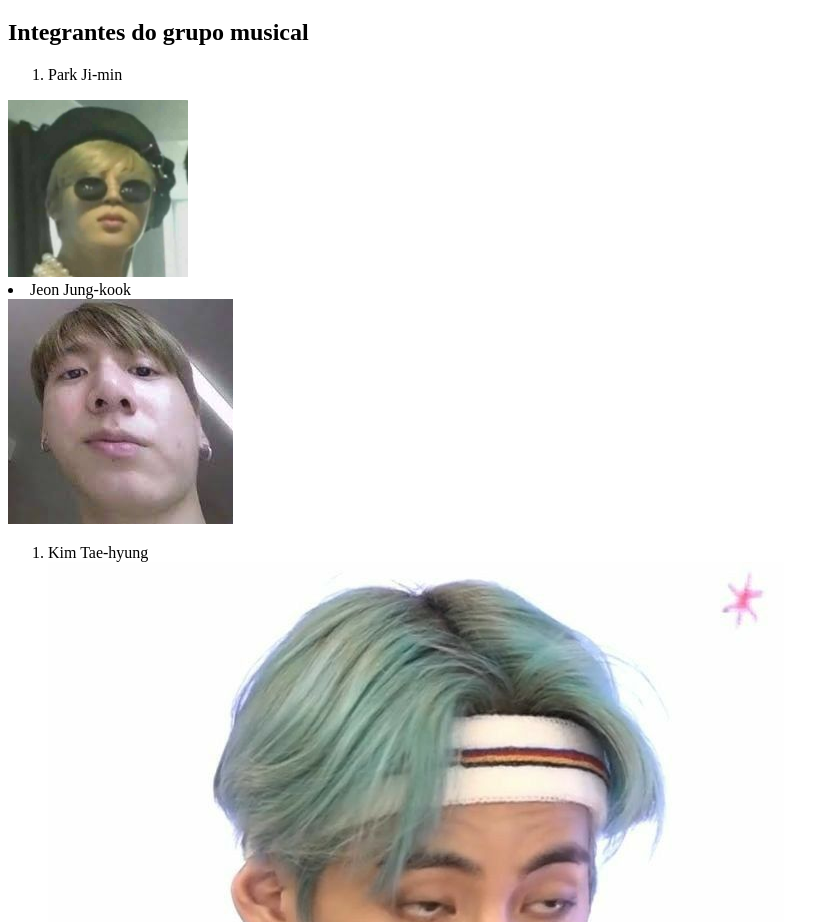
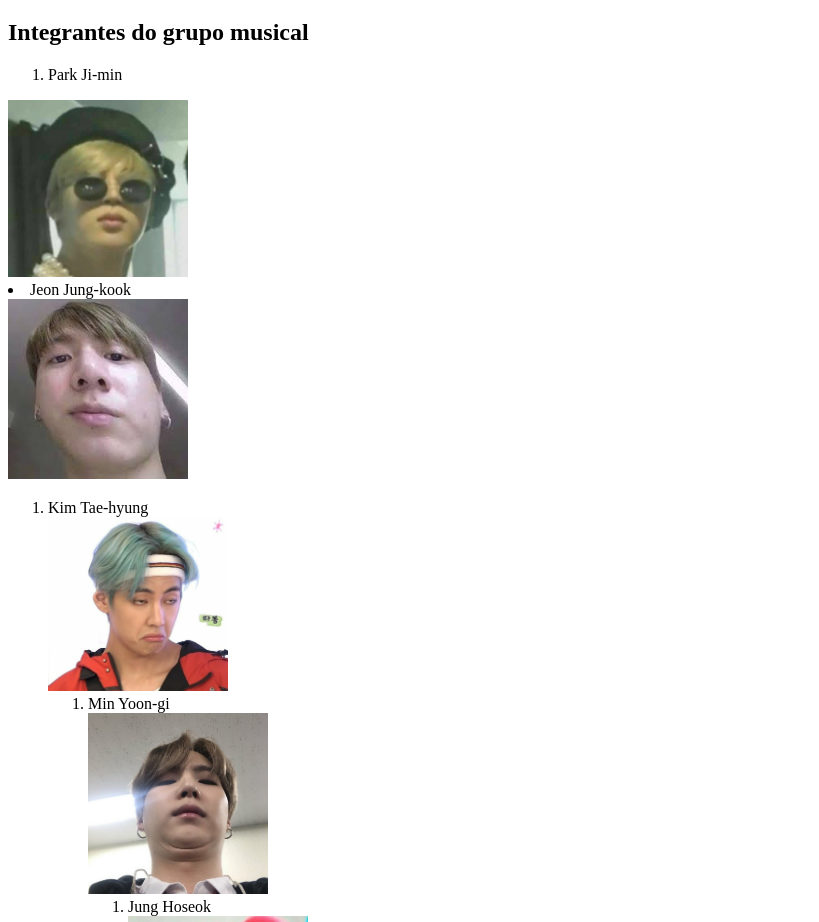
Before and after one commit to VeineHellen/bitiessi-do-paraguayo, a plain HTML site: page index.html in a window 1280 px wide. Shown: the part 378-1300 px from the top of the page, without its empty margins (0-819 px from the left). Drawn offline with Linux system fonts and the light colour scheme.

Commit message:
altrasdlfk

```diff
--- a/style.css
+++ b/style.css
@@ -5,9 +5,21 @@
 #imagem-jimin{
 width: 180px;
 }
-#imagem-jin{
+#imagem-jhonkuko{
+ width: 180px;
+}
+#imagem-taeh{
+width: 180px;
+}
+#imagem-yoon{
+width: 180px;
+}
+#imagem-hope{
 width: 180px;
 }
 #imagem-joon{
 width: 180px;
 }
+#imagem-jin{
+width: 180px;
+}
```
Also changed, not shown: index.html (indentation only). Lines whose indentation alone changed are shown as unchanged.
